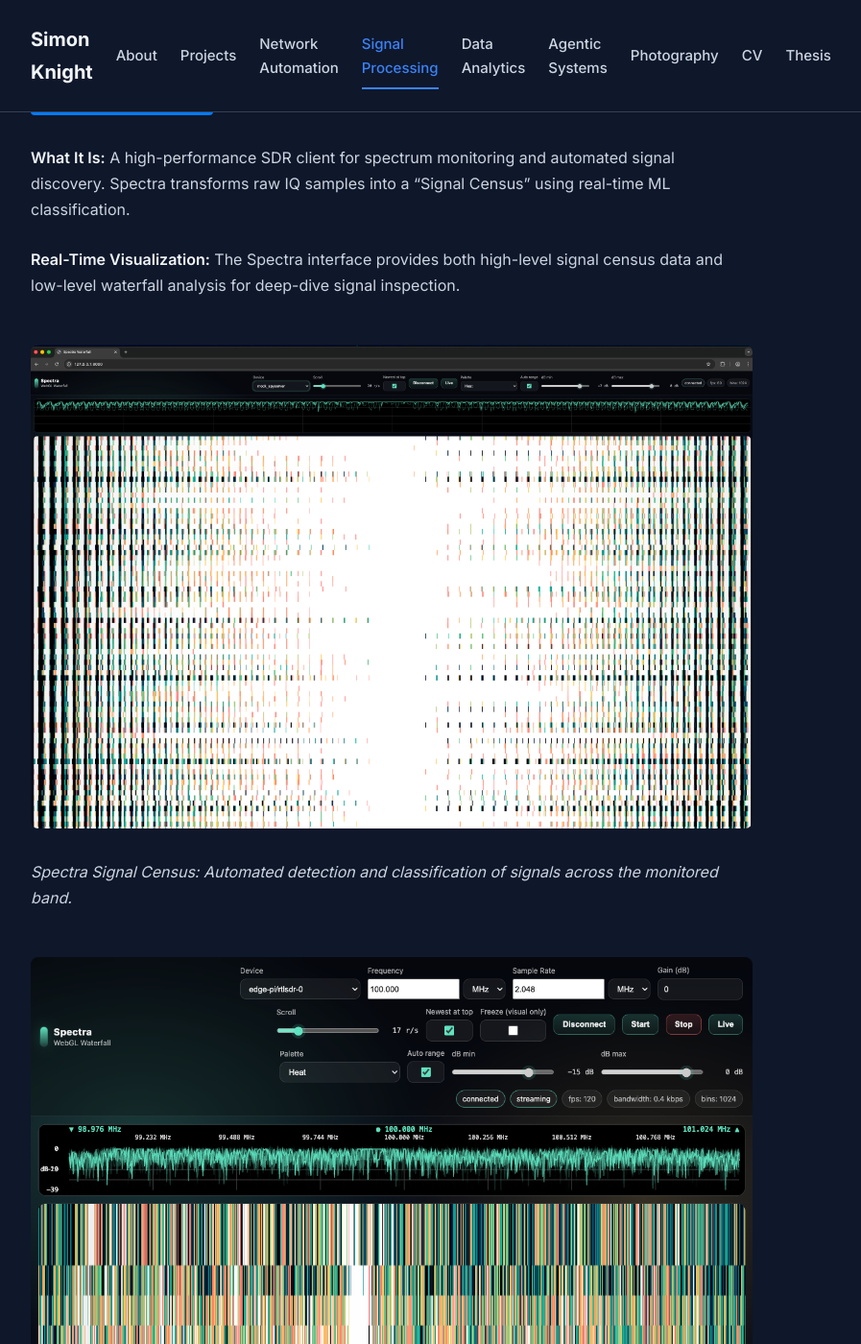
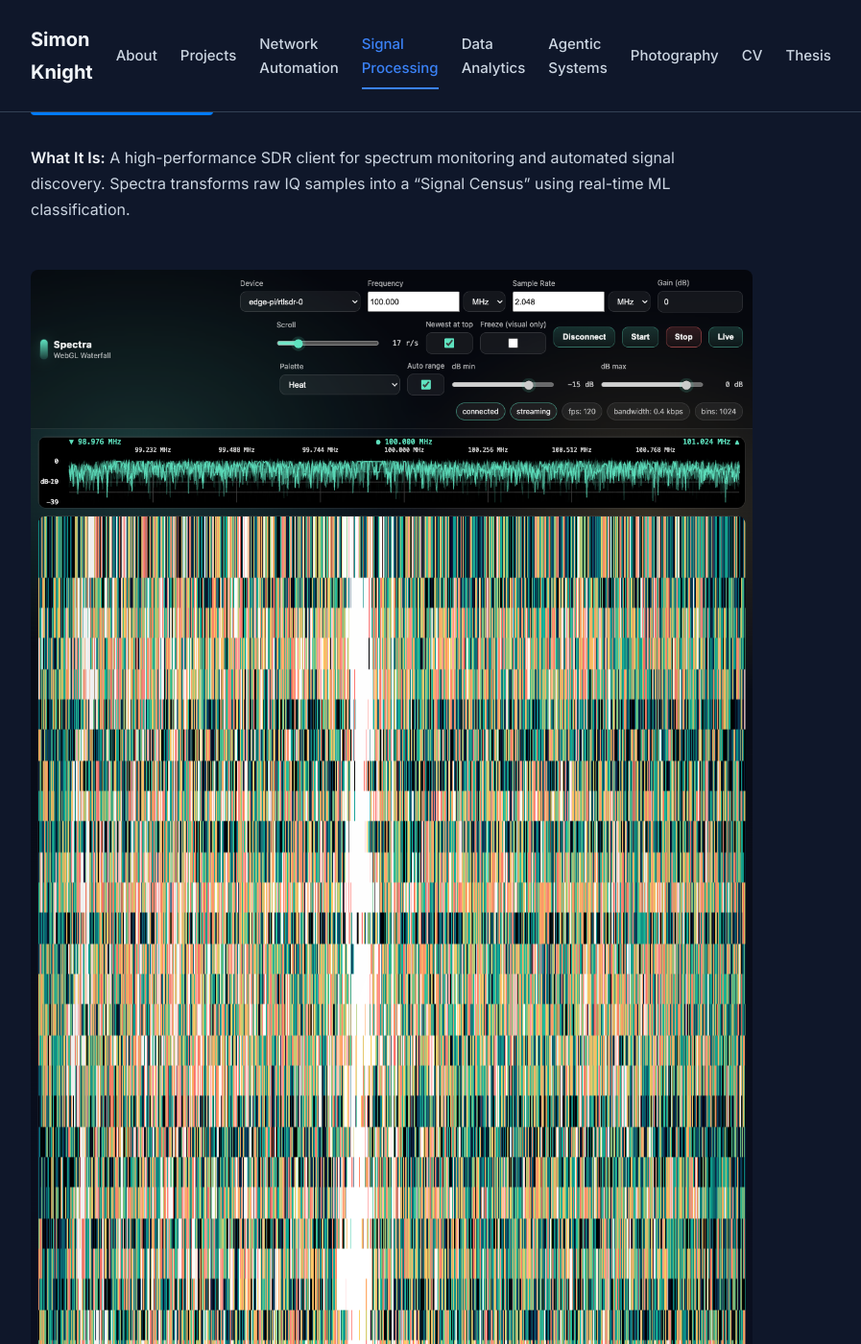
Before and after one commit to sk2/sk2.github.com, a Jekyll site: the page built from signal-processing.md, in a window 1280 px wide and 1400 px high, scrolled down 827 px. Shown: the whole window at 96% size, without its empty margins (232-1129 px from the left). Built offline with Jekyll 4.4.1, drawn with Linux system fonts in a browser that asks for light colours; our own code applies the rules of GitHub Pages for plain Markdown files; some of the changed text lies outside the part shown.

Commit message:
Remove outdated Spectra screenshot, keep only waterfall
Signal processing page and Spectra project page now show only the
current waterfall screenshot. Removed the old spectra-screenshot.png.

Co-Authored-By: Claude Opus 4.6 <noreply@anthropic.com>

```diff
--- a/signal-processing.md
+++ b/signal-processing.md
@@ -29,14 +29,8 @@ Building on open source implementations to analyze reflections of existing broad
 **What It Is:**
 A high-performance SDR client for spectrum monitoring and automated signal discovery. Spectra transforms raw IQ samples into a "Signal Census" using real-time ML classification.
 
-**Real-Time Visualization:**
-The Spectra interface provides both high-level signal census data and low-level waterfall analysis for deep-dive signal inspection.
-
-![Spectra Signal Census](/images/spectra-screenshot.png)
-*Spectra Signal Census: Automated detection and classification of signals across the monitored band.*
-
 ![Spectra Waterfall](/images/spectra-waterfall.png)
-*High-resolution waterfall display showing temporal signal patterns and frequency hopping.*
+*Spectra WebGL waterfall — real-time spectrum analysis with heat palette, streaming from a remote RTL-SDR at 120 fps.*
 
 **Current Status:** Active development of ML classification engine.
 
```
Also changed, not shown: images/spectra-screenshot.png (deleted).
